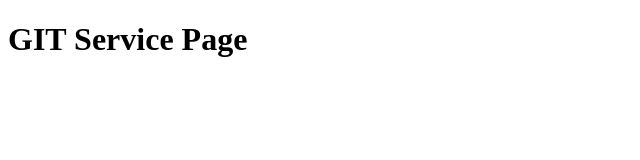
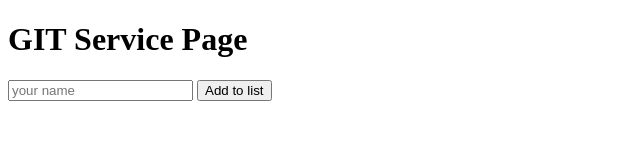
Before and after one commit to manzitresor/MyGym-git-exercise-solutions, a plain HTML site: page services.html in a window 1280 px wide. Shown: the whole page, without its empty margins (0-640 px from the left). Drawn offline with Linux system fonts and the light colour scheme.

Commit message:
Add form

```diff
--- a/services.html
+++ b/services.html
@@ -7,5 +7,11 @@
 </head>
 <body>
     <h1>GIT Service Page</h1>
+    <div>
+        <form>
+            <input type="text" id="username" placeholder="your name">
+            <button>Add to list</button>
+        </form>
+    </div>
 </body>
 </html>
```
